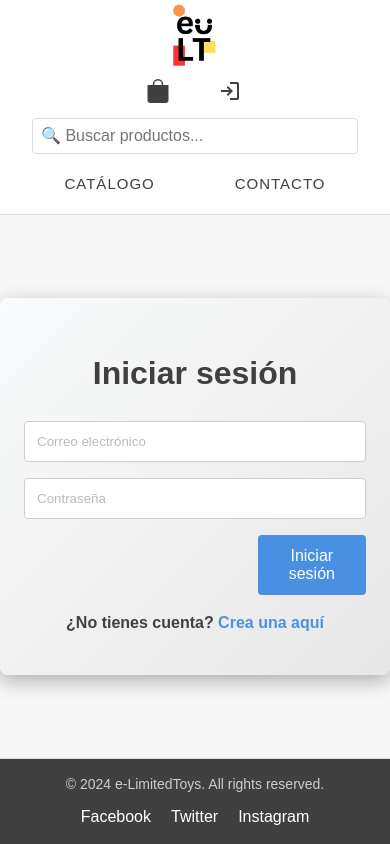
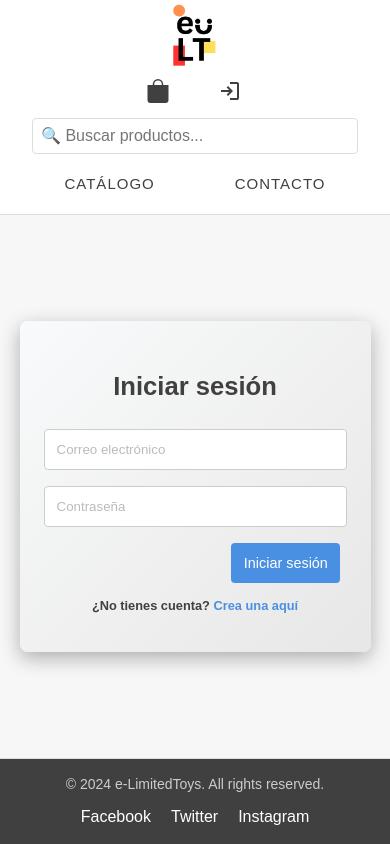
Before and after one commit to D4T4-DEV/e-LimitedToys, a React (Vite) app: page /login in a window 390 px wide. Built offline with nearby package versions, Linux system fonts and the light colour scheme; no server answers; what normalizr would draw is missing.

Commit message:
responsive login register y modal-catalogo
Se agrego responsividad al login y a el registro, asi como al modal de detalles producto en el catalogo y en homepage

```diff
--- a/src/pages/Auth.css
+++ b/src/pages/Auth.css
@@ -154,3 +154,42 @@ input[type=number]::-webkit-outer-spin-button {
     -webkit-appearance: none;
     margin: 0;
     }
+
+@media only screen and (max-width: 600px) {
+  .auth-container {
+    min-height: 560px;
+    width: 90%;
+  }
+
+  .buttons{
+    display: flex;
+    flex-direction: row;
+  }
+
+  /* .auth-container button.button-signup {
+  } */
+
+  .auth-container button.button-back {
+    margin-right: 8rem;
+  }
+
+  .auth-container.login {
+    min-height: auto;
+    width: 90%;
+  }
+
+  .auth-container h2 {
+    font-size: 1.6rem;
+  }
+
+  .auth-container.login button {
+    padding: 0.75rem;
+    font-size: 0.9rem;
+    margin-left: 62%;
+    min-width: 109px;
+  }
+
+  .auth-container h3 {
+    font-size: 0.8rem;
+  }
+}
--- a/src/pages/ProductCatalog.css
+++ b/src/pages/ProductCatalog.css
@@ -277,4 +277,15 @@
     width: 100%;
   }
 
+  .modal-overlay h1 {
+    font-size: 25px;
+  }
+
+  .modal-overlay p {
+    font-size: 15px;
+  }
+
+  .modal-overlay h3 {
+    font-size: 20px;
+  }
 }
```
